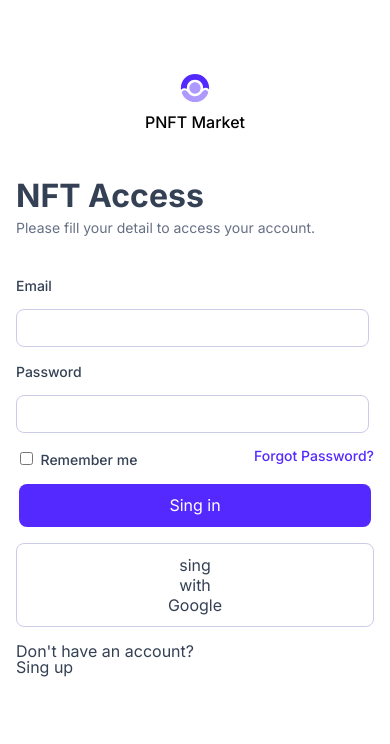
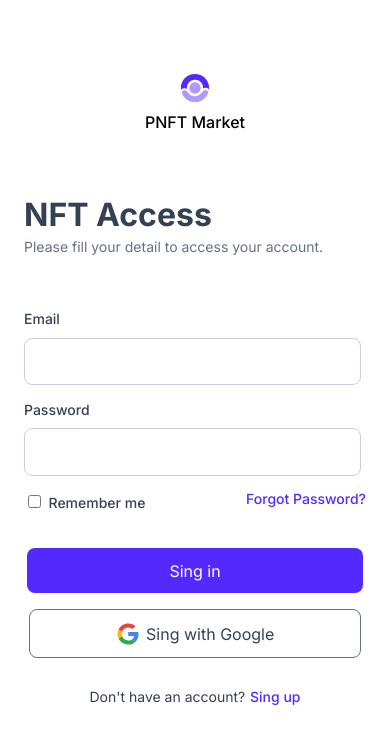
Before and after one commit to Wario-ajs/Sing-in-NFTMKT, a plain HTML site: page Projeto-Sing-In/index.html in a window 390 px wide. Drawn offline with Linux system fonts and the light colour scheme.

Commit message:
updating mobile

```diff
--- a/Projeto-Sing-In/index.html
+++ b/Projeto-Sing-In/index.html
@@ -9,6 +9,7 @@
     <link rel="preconnect" href="https://fonts.googleapis.com">
     <link rel="preconnect" href="https://fonts.gstatic.com" crossorigin>
     <link href="https://fonts.googleapis.com/css2?family=Inter:wght@400;500;600;700&display=swap" rel="stylesheet">
+    <link rel="icon" type="imagem/png" href="img/Frame.png"/>
     <title>PNFT | Market</title>
 </head>
 <body>
@@ -31,9 +32,11 @@
             <a href="#" class="past__forgot">Forgot Password?</a>
         </div>
         <button class="principal__sing-button">Sing in</button>
-        <button class="principal__google-button"><p class="google-sing">sing with Google</p></button>
-        <p class="proncipal__sub">Don't have an account?</p>
-        <a href="#" class="principal__sing-up">Sing up</a>
+        <a href="#" class="principal__google-button"><img src="img/Google.svg" alt="Google">Sing with Google</a>
+        <div class="sing-up__container">
+            <p class="principal__sub">Don't have an account?</p>
+            <a href="#" class="principal__sing-up">Sing up</a>
+        </div>
      </main>
 </body>
 </html>
--- a/Projeto-Sing-In/styles.css
+++ b/Projeto-Sing-In/styles.css
@@ -20,16 +20,18 @@ body {
     text-align: center;
     padding: 1em;
     margin-top: 3.5em;
+    margin-bottom: 0.2em;
 }
 
 .logo__titulo {
     color: var(--black);
     font-weight: 500;
     padding: 0.5em;
+    margin-bottom: 0.5em;
 }
 
 .principal {
-    padding: 1em;
+    padding: 1.5em;
 }
 
 .principal__titulo {
@@ -42,7 +44,7 @@ body {
     font-size: 14px;
     font-weight: 400;
     color: var(--accent2);
-    padding-bottom: 3em;
+    margin-bottom: 4em;
 }
 
 .lable__email {
@@ -56,8 +58,8 @@ body {
     border: 1px solid var(--accent1);
     border-radius: 8px;
     width: 98%;
-    padding: 0.5em 0;
-    margin: 1em 0;
+    padding: 0.8em 0;
+    margin: 0.7em 0 1em 0;
 }
 
 .lable__password {
@@ -68,6 +70,8 @@ body {
 .principal__past {
     display: flex;
     justify-content: space-between;
+    margin-bottom: 2.3em;
+    margin-top: 0.5em;
 }
 
 .remember-me {
@@ -86,17 +90,35 @@ body {
     background-color: var(--primary-color);
     color: #FFF;
     margin: 1em auto;
+    padding: 0.8em 8.9em;
+    border-radius: 8px;
 }
 
 .principal__google-button {
-    display: block;
-    margin: 1em auto;
+    display: flex;
+    justify-content: center;
+    align-items: center;
+    gap: 0.4em;
+    padding: 0.7em ;
+    margin: 1em 0.3em;
+    border-radius: 8px;
     background-color: transparent;
-    border: 1px solid var(--accent1);
+    border: 1px solid var(--accent2);
 }
 
-.principal__sing-button,
-.principal__google-button {
-    padding: 0.7em 9.4em;
-    border-radius: 8px;
+.sing-up__container {
+    display: flex;
+    justify-content: center;
+    margin-top: 2em;
+    gap: 0.3em;
 }
+
+.principal__sub,
+.principal__sing-up {
+    font-size: 14px;
+}
+
+.principal__sing-up {
+    font-weight: 500;
+    color: #5429FF;
+}
```
Also changed, not shown: Projeto-Sing-In/img/Frame.png (added).
